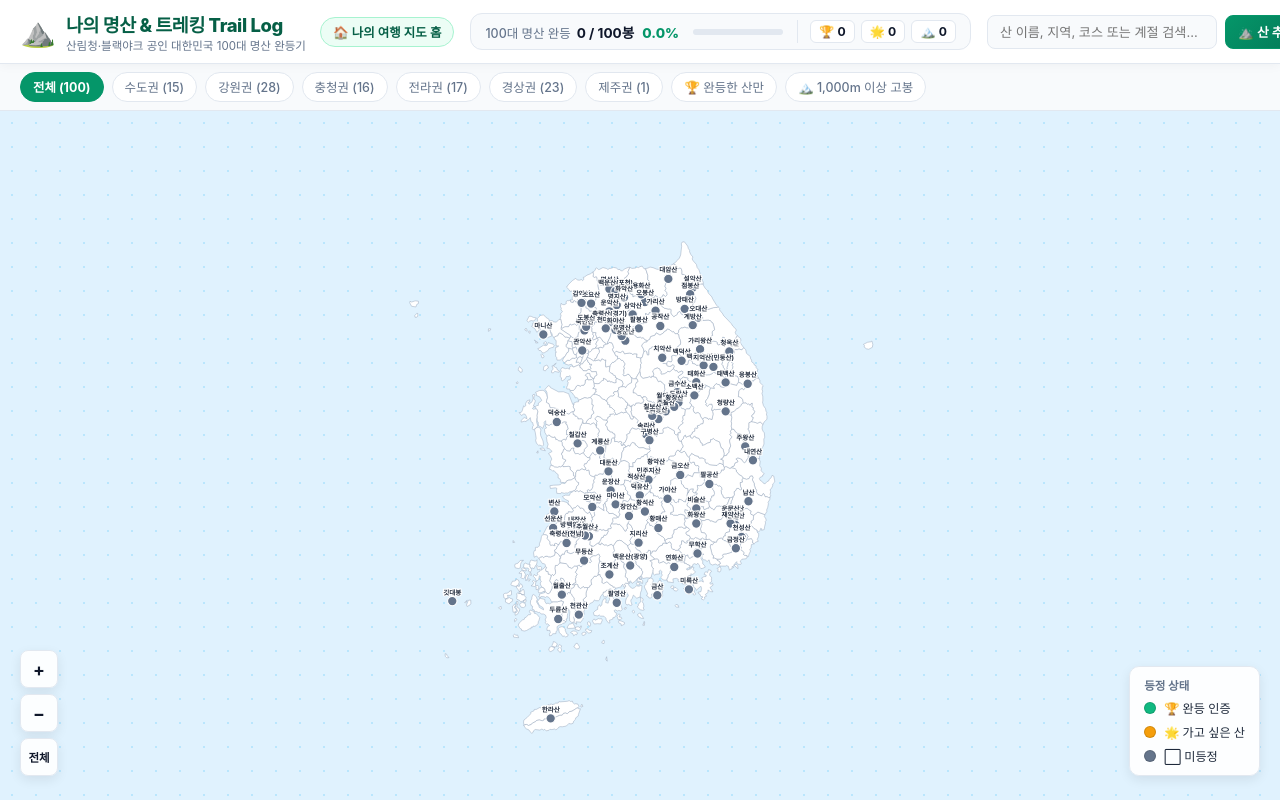
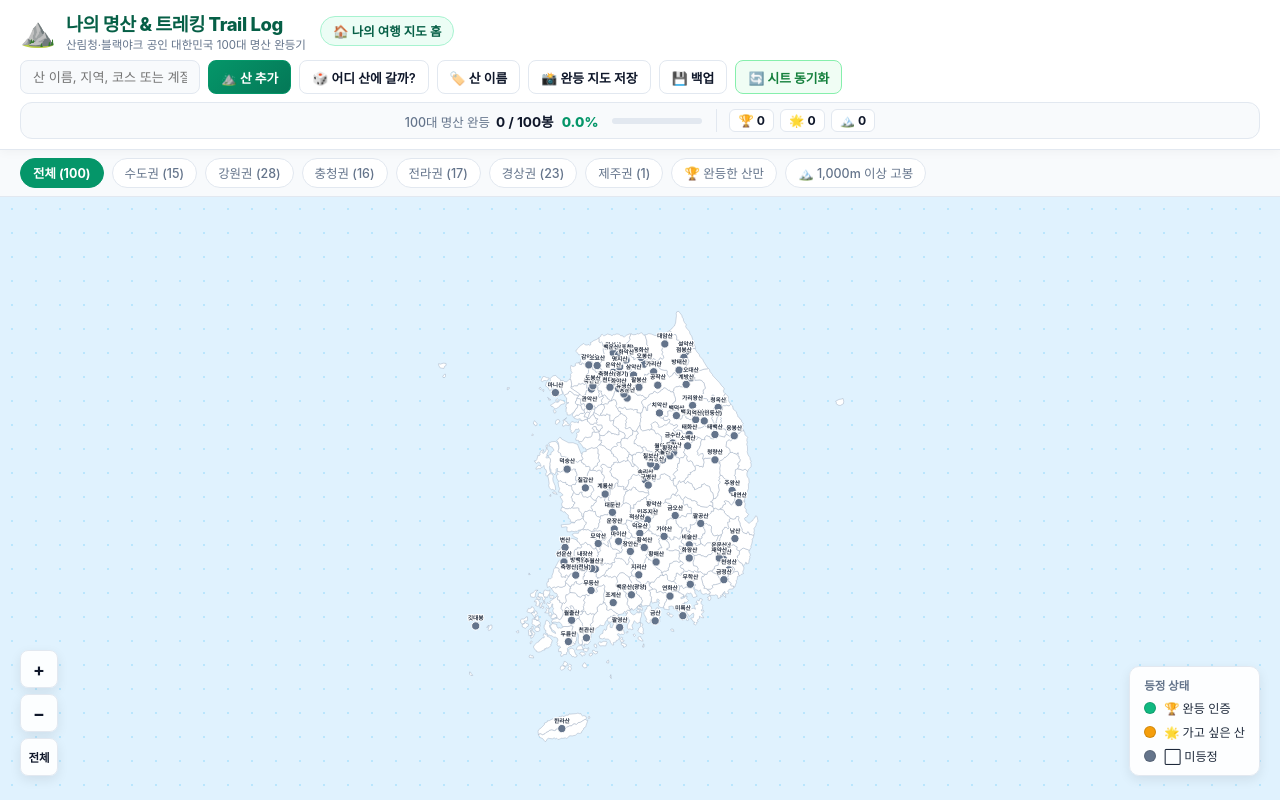
Before and after one commit to MinseoHaeseoFa/mountain-travel-map, a plain HTML site: page index.html in a window 1280 px wide. Drawn offline with nearby package versions, Linux system fonts and the light colour scheme; no server answers; a web font is replaced by a local one.

Commit message:
style: prevent header text/button 2-line wrapping and add clean 2-row tablet/laptop header layout

```diff
--- a/style.css
+++ b/style.css
@@ -47,15 +47,18 @@ body {
 
 /* 상단 헤더 */
 .app-header {
-  height: 64px;
+  min-height: 64px;
+  height: auto;
   background: var(--bg-secondary);
   border-bottom: 1px solid var(--border-color);
   box-shadow: 0 2px 10px rgba(0, 0, 0, 0.04);
   display: flex;
   align-items: center;
   justify-content: space-between;
-  padding: 0 20px;
-  gap: 16px;
+  flex-wrap: wrap;
+  row-gap: 8px;
+  column-gap: 16px;
+  padding: 10px 20px;
   z-index: 100;
   flex-shrink: 0;
 }
@@ -82,11 +85,13 @@ body {
   font-weight: 800;
   letter-spacing: -0.02em;
   color: var(--text-forest);
+  white-space: nowrap;
 }
 
 .logo-sub {
   font-size: 0.72rem;
   color: var(--text-muted);
+  white-space: nowrap;
 }
 
 .hub-link-btn {
@@ -102,6 +107,7 @@ body {
   font-weight: 600;
   text-decoration: none;
   transition: all 0.2s;
+  white-space: nowrap;
 }
 
 .hub-link-btn:hover {
@@ -119,6 +125,7 @@ body {
   border-radius: 12px;
   border: 1px solid var(--border-color);
   flex-shrink: 0;
+  white-space: nowrap;
 }
 
 .stat-item {
@@ -126,17 +133,20 @@ body {
   align-items: baseline;
   gap: 6px;
   font-size: 0.85rem;
+  white-space: nowrap;
 }
 
 .stat-label {
   color: var(--text-muted);
   font-size: 0.78rem;
   font-weight: 500;
+  white-space: nowrap;
 }
 
 .stat-count {
   font-weight: 700;
   color: #0f172a;
+  white-space: nowrap;
 }
 
 .stat-percent {
@@ -144,6 +154,7 @@ body {
   font-weight: 800;
   font-size: 0.85rem;
   margin-left: 2px;
+  white-space: nowrap;
 }
 
 .stat-progress-wrap {
@@ -176,6 +187,7 @@ body {
   border-radius: 6px;
   border: 1px solid var(--border-color);
   font-weight: 500;
+  white-space: nowrap;
 }
 
 .level-badge b {
@@ -1453,6 +1465,23 @@ body {
   color: #991b1b;
 }
 
+/* 데스크톱/노트북 2단 깔끔 정렬 */
+@media (max-width: 1580px) and (min-width: 901px) {
+  .stats-bar {
+    order: 3;
+    width: 100%;
+    justify-content: center;
+  }
+
+  .header-tools {
+    flex-shrink: 0;
+  }
+
+  .search-box {
+    width: 180px;
+  }
+}
+
 /* 모바일 반응형 */
 @media (max-width: 900px) {
   .app-header {
```
